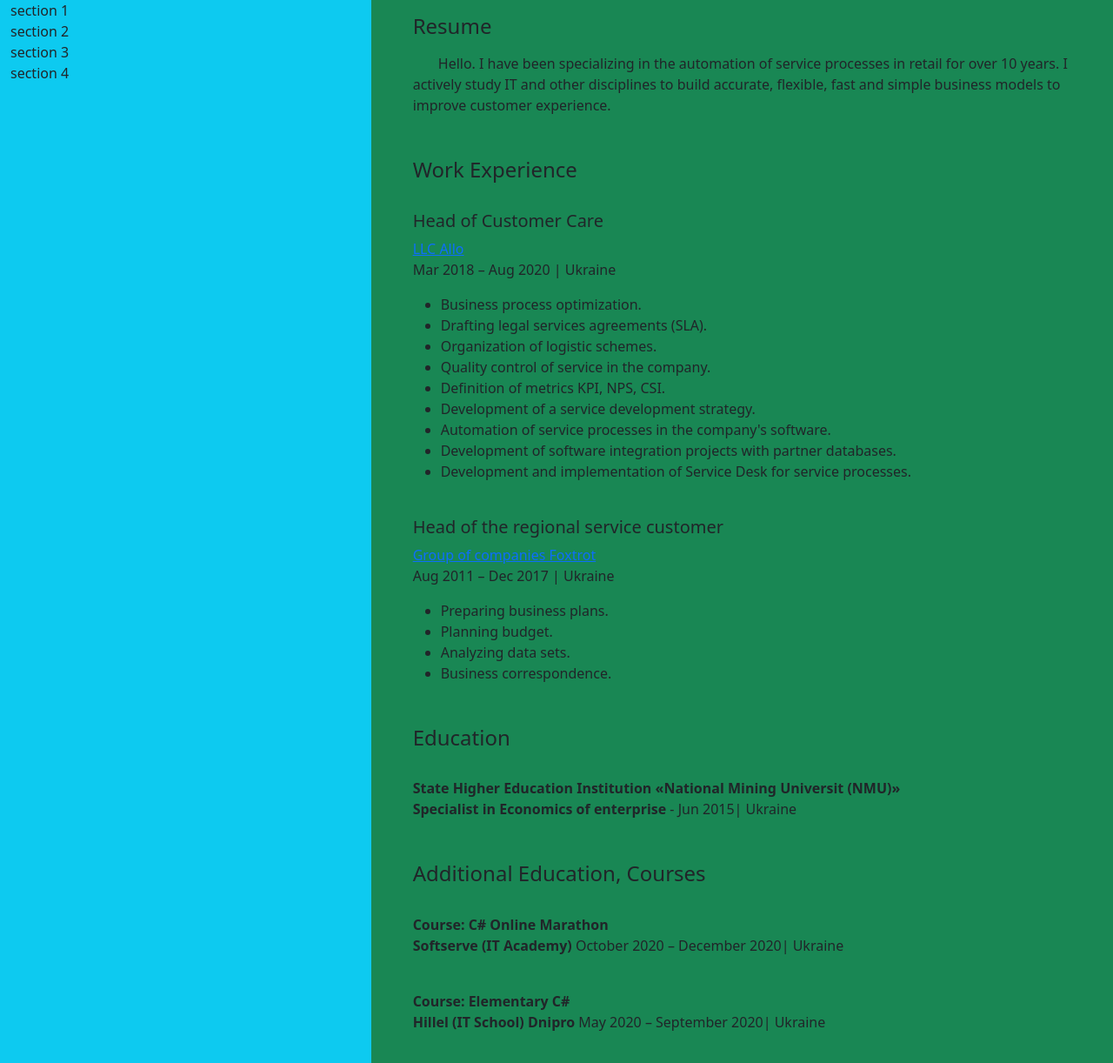
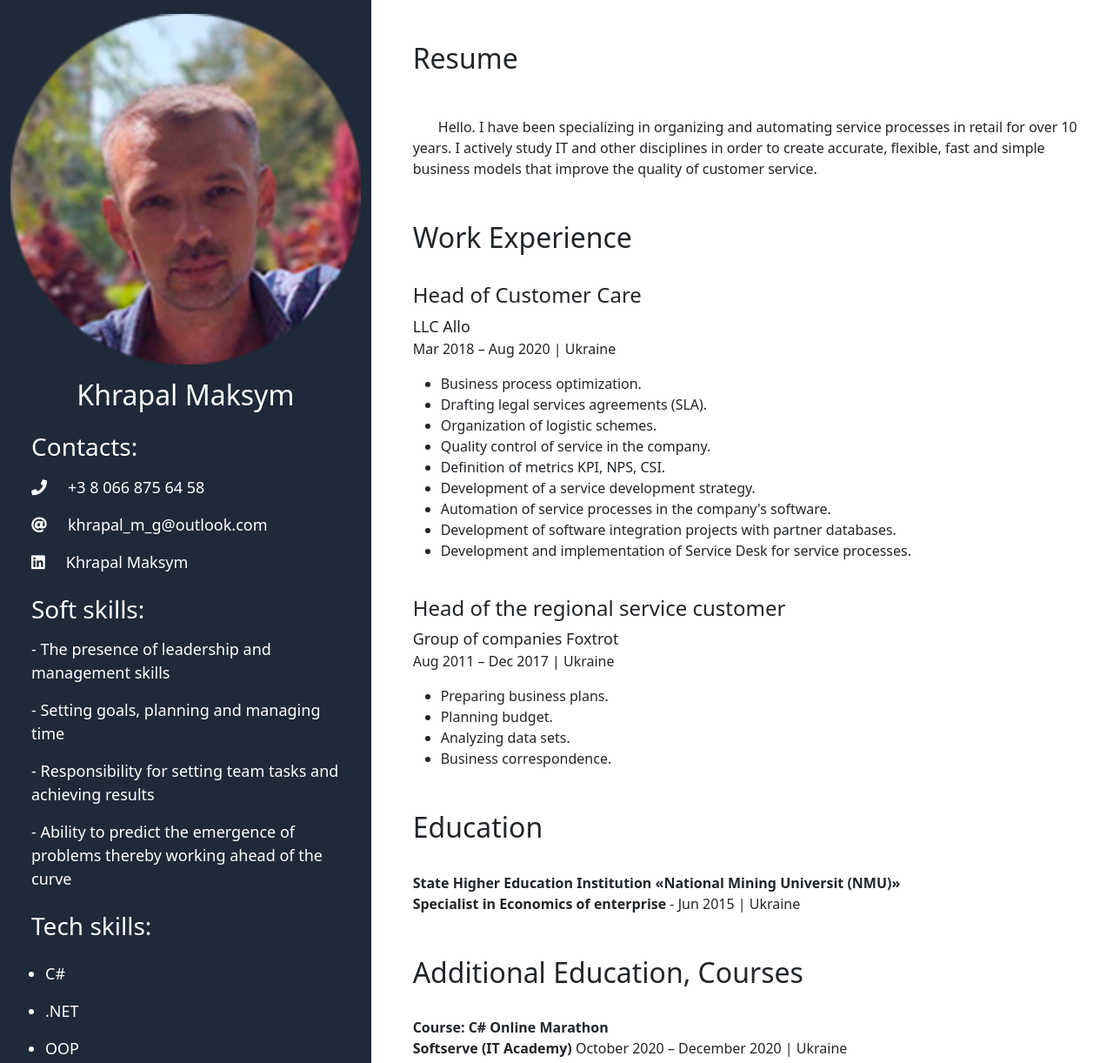
Before and after one commit to Khrapal-Max/homepage, a website: page index.html in a window 1280 px wide. Shown: the top 1222 px of the page at 87% size. Drawn offline with nearby package versions, Linux system fonts and the light colour scheme.

Commit message:
Done base document

```diff
--- a/index.html
+++ b/index.html
@@ -9,35 +9,112 @@
       integrity="sha384-KyZXEAg3QhqLMpG8r+8fhAXLRk2vvoC2f3B09zVXn8CA5QIVfZOJ3BCsw2P0p/We"
       crossorigin="anonymous"
     />
+    <link
+      rel="stylesheet"
+      href="https://use.fontawesome.com/releases/v5.15.3/css/all.css"
+      integrity="sha384-SZXxX4whJ79/gErwcOYf+zWLeJdY/qpuqC4cAa9rOGUstPomtqpuNWT9wdPEn2fk"
+      crossorigin="anonymous"
+    />
     <meta name="description" content="Author: M.G.Khrapal, Category: Resume" />
     <title>Maksym Khrapal: Resume</title>
   </head>
   <body>
     <div class="container-fluid">
       <div class="row">
-        <div class="col-sm-4 bg-info">
-          <div class="section">section 1</div>
-          <div class="section">section 2</div>
-          <div class="section">section 3</div>
-          <div class="section">section 4</div>
+        <div
+          class="col-sm-4 text-white"
+          style="background: #1e2939; font-size: 18px"
+        >
+          <div class="text-center">
+            <img
+              class="img-fluid rounded mt-3"
+              src="./img/me.png"
+              alt="My photo"
+              ;
+            />
+            <h2 class="m-3">Khrapal Maksym</h2>
+          </div>
+          <div class="m-2 m-lg-4">
+            <h3>Contacts:</h3>
+            <div class="my-3 fw-light">
+              <a
+                class="text-reset text-decoration-none"
+                href="tel:380668756458"
+              >
+                <i class="fas fa-phone me-4"></i>+3 8 066 875 64 58</a
+              >
+            </div>
+            <div class="my-3 fw-light">
+              <a
+                class="text-reset text-decoration-none"
+                href="mailto:khrapal_m_g@outlook.com"
+              >
+                <i class="fas fa-at me-4"></i>khrapal_m_g@outlook.com</a
+              >
+            </div>
+            <div class="my-3 fw-light">
+              <a
+                class="text-reset text-decoration-none"
+                href="https://www.linkedin.com/in/maksym-khrapal-2867bba9"
+              >
+                <i class="fab fa-linkedin me-4"></i>Khrapal Maksym</a
+              >
+            </div>
+          </div>
+          <div class="m-2 m-lg-4">
+            <h3>Soft skills:</h3>
+            <div class="my-3 fw-light">
+             - The presence of leadership and management skills
+            </div>
+            <div class="my-3 fw-light">
+              - Setting goals, planning and managing time</div>
+            <div class="my-3 fw-light">
+            - Responsibility for setting team tasks and achieving results
+            </div>
+            <div class="my-3 fw-light">
+            - Ability to predict the emergence of problems thereby working ahead
+              of the curve
+            </div>
+          </div>
+          <div class="m-2 m-lg-4">
+            <h3>Tech skills:</h3>
+            <ul class="list-group m-3 fw-light">
+              <li class="list-item my-2">С#</li>
+              <li class="list-item my-2">.NET</li>
+              <li class="list-item my-2">OOP</li>
+              <li class="list-item my-2">SOLID</li>
+              <li class="list-item my-2">Asp .Net Core MVC</li>
+              <li class="list-item my-2">EF Core</li>
+              <li class="list-item my-2">SQL</li>
+              <li class="list-item my-2">Angular</li>
+            </ul>
+          </div>
+          <div class="m-2 m-lg-4">
+            <h3>Language:</h3>
+            <div class="my-3 fw-light">- English: Pre-Intermediate</div>
+          </div>
         </div>
-        <div class="col-sm-8 bg-success ps-5">
+        <div class="col-sm-8 ps-5">
           <div>
-            <h4 class="my-3">Resume</h4>
-            <p>
+            <h2 class="mt-5 mb-5">Resume</h2>
+            <p class="text-left">
               &nbsp&nbsp&nbsp&nbsp&nbsp&nbsp&nbspHello. I have been specializing
-              in the automation of service processes in retail for over 10
-              years. I actively study IT and other disciplines to build
-              accurate, flexible, fast and simple business models to improve
-              customer experience.
+              in organizing and automating service processes in retail for over
+              10 years. I actively study IT and other disciplines in order to
+              create accurate, flexible, fast and simple business models that
+              improve the quality of customer service.
             </p>
           </div>
-
           <div>
-            <h4 class="mt-5">Work Experience</h4>
+            <h2 class="mt-5">Work Experience</h2>
             <br />
-            <h5>Head of Customer Care</h5>
-            <a href="https://allo.ua/">LLC Allo</a>
+            <h4>Head of Customer Care</h4>
+            <a
+              href="https://allo.ua/"
+              class="text-reset text-decoration-none"
+              style="font-size: 18px"
+              >LLC Allo</a
+            >
             <p>Mar 2018 – Aug 2020 | Ukraine</p>
             <ul>
               <li>Business process optimization.</li>
@@ -59,8 +136,13 @@
               </li>
             </ul>
             <br />
-            <h5>Head of the regional service customer</h5>
-            <a href="https://www.foxtrot.com.ua/">Group of companies Foxtrot</a>
+            <h4>Head of the regional service customer</h4>
+            <a
+              href="https://www.foxtrot.com.ua/"
+              class="text-reset text-decoration-none"
+              style="font-size: 18px"
+              >Group of companies Foxtrot</a
+            >
             <p>Aug 2011 – Dec 2017 | Ukraine</p>
             <ul>
               <li>Preparing business plans.</li>
@@ -71,45 +153,47 @@
           </div>
 
           <div>
-            <h4 class="mt-5">Education</h4>
-            <br>
+            <h2 class="mt-5">Education</h2>
+            <br />
             <p>
               <strong>
                 State Higher Education Institution «National Mining Universit
                 (NMU)»
-                <br />Specialist in Economics of enterprise</strong>
-              - Jun 2015| Ukraine
+                <br />Specialist in Economics of enterprise</strong
+              >
+              - Jun 2015 | Ukraine
             </p>
           </div>
           <div>
-            <h4 class="mt-5">Additional Education, Courses</h4>
-            <br>
+            <h2 class="mt-5">Additional Education, Courses</h2>
+            <br />
             <p>
               <strong>
                 Course: C# Online Marathon
-                <br />Softserve (IT Academy)</strong>
-                October 2020 – December 2020| Ukraine
+                <br />Softserve (IT Academy)</strong
+              >
+              October 2020 – December 2020 | Ukraine
             </p>
-            <br>
             <p>
               <strong>
                 Course: Elementary C#
-                <br />Hillel (IT School) Dnipro</strong>
-                May 2020 – September 2020| Ukraine
+                <br />Hillel (IT School) Dnipro</strong
+              >
+              May 2020 – September 2020 | Ukraine
             </p>
-            <br>
             <p>
               <strong>
                 Course: OBJECT-ORIENTED PROGRAMMING IN C#
-                <br />Softserve (IT Academy)</strong>
-                Jul 2020 – Aug 2020| Ukraine
+                <br />Softserve (IT Academy)</strong
+              >
+              Jul 2020 – Aug 2020 | Ukraine
             </p>
-            <br>
             <p>
               <strong>
                 Course: Introduction C#
-                <br />Hillel (IT School) Dnipro</strong>
-                Apr 2017 – Jun 2017| Ukraine
+                <br />Hillel (IT School) Dnipro</strong
+              >
+              Apr 2017 – Jun 2017 | Ukraine
             </p>
           </div>
         </div>
```
Also changed, not shown: css/base.css (+7 -0 lines).
